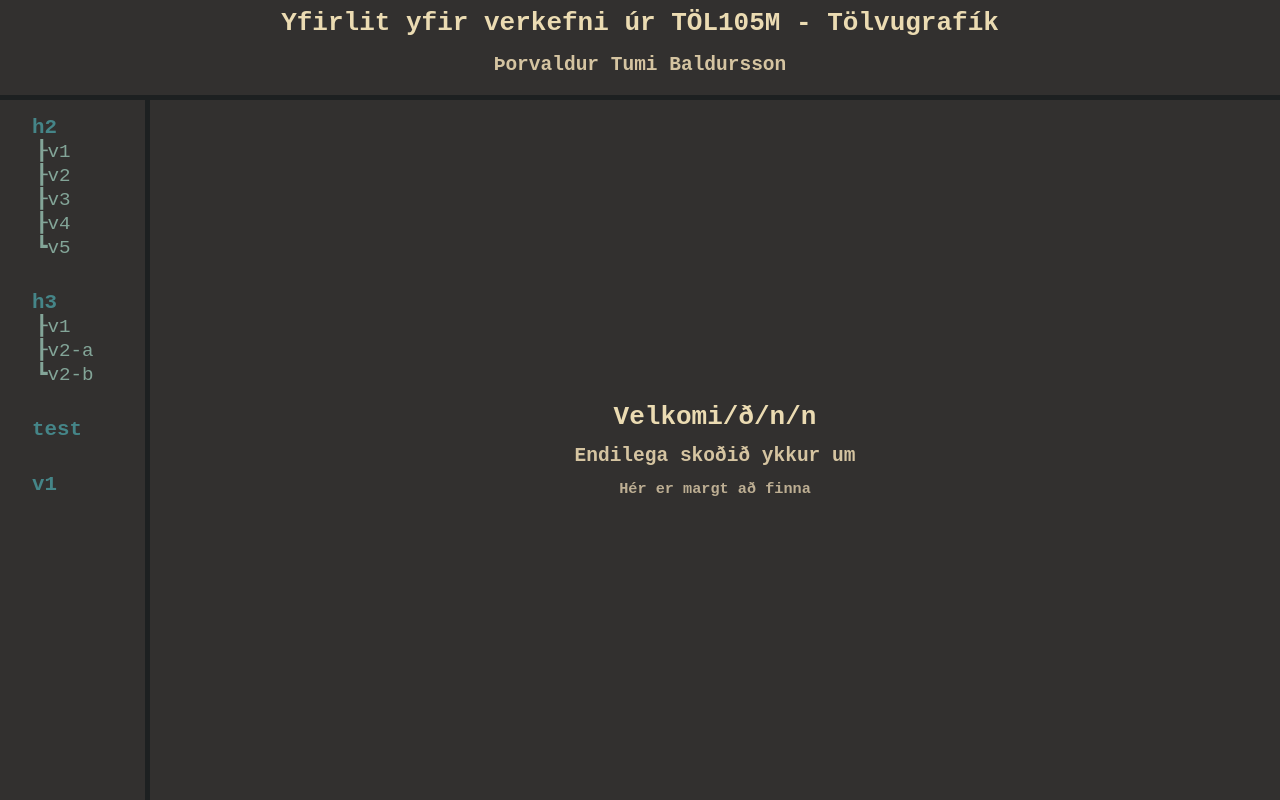
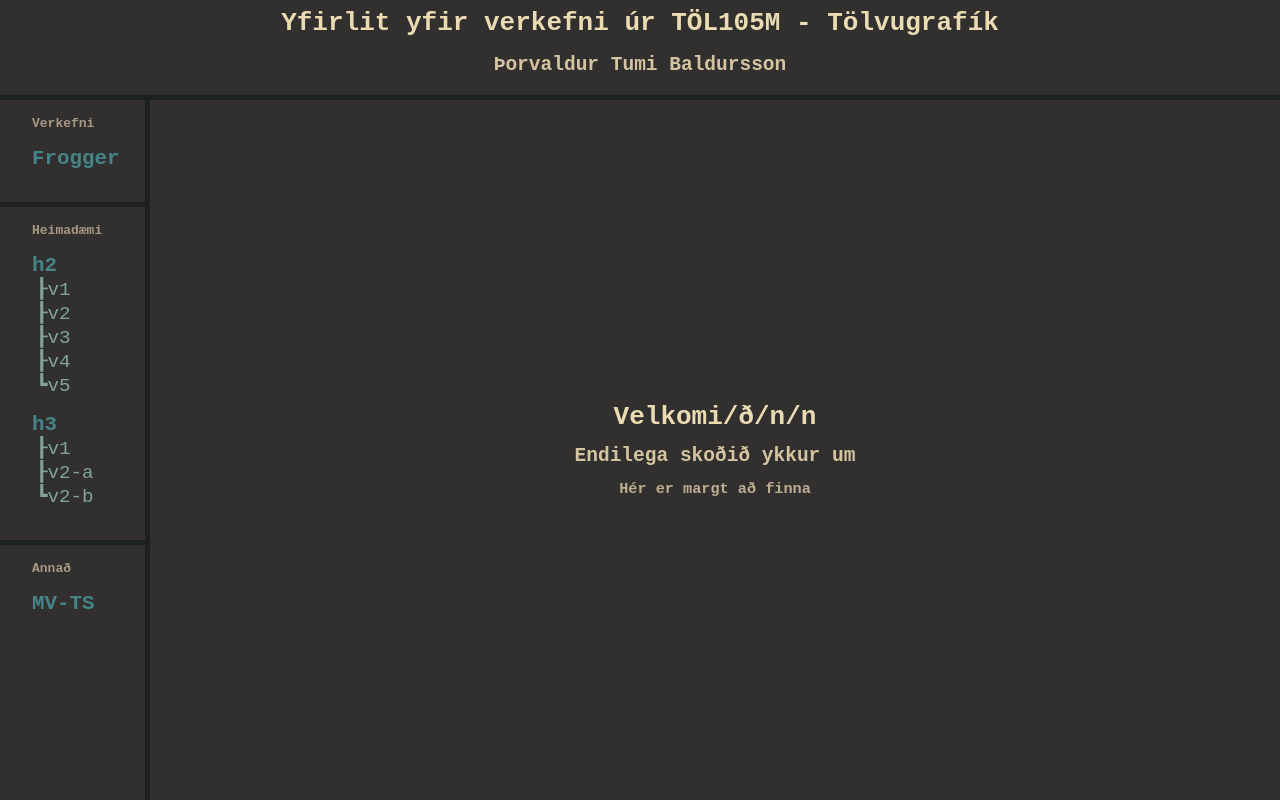
Before and after one commit to ofurtumi/grafik, a SvelteKit app in the folder programs/: page / in a window 1280 px wide. Built offline with nearby package versions, Linux system fonts and the light colour scheme.

Commit message:
uppfæra nav

```diff
--- a/programs/src/routes/+layout.svelte
+++ b/programs/src/routes/+layout.svelte
@@ -1,12 +1,20 @@
 <script lang="ts">
+  const alt_names: { [key: string]: string } = {
+    v1: "Frogger",
+    test: "MV-TS",
+  };
+  const categories: string[] = ["Verkefni", "Heimadæmi", "Annað"];
+
   type TREE = { [key: string]: string[] };
+  // aðferð frá vite til að fá skrár útfrá glob
   const links = Object.keys(import.meta.glob("./**"))
     .map((s) =>
       s
-        .split("/+")[0]
-        .substring(1)
-        .split("/")
-        .filter((s) => s !== "")
+        .split("/+")[0] // splitt á +page.svelte
+        .substring(1) // fjarlægja ./
+        .split("/") // splitt á /
+        .filter((s) => s !== "") // filtera út paths sem eru tómir
+        .filter((s) => !s.includes(".json"))
     )
     .filter((s) => s.length > 0);
 
@@ -18,6 +26,17 @@
       tree[link[0]].push(link[1]);
     }
   });
+
+  let sub_trees: TREE[] = [{}, {}, {}];
+  Object.entries(tree).forEach((branch) => {
+    if (branch[0].match(/h[0-9]/g)) {
+      sub_trees[1][branch[0]] = branch[1];
+    } else if (branch[0].match(/v[0-9]/g)) {
+      sub_trees[0][branch[0]] = branch[1];
+    } else {
+      sub_trees[2][branch[0]] = branch[1];
+    }
+  });
 </script>
 
 <header>
@@ -26,12 +45,19 @@
 </header>
 
 <nav>
-  {#each Object.entries(tree) as branch}
+  {#each sub_trees as sub_tree, i}
+    <div class="category">
+      <h4>{categories[i]}</h4>
+      {#each Object.entries(sub_tree) as branch}
         <div>
           {#if branch[1][0] === undefined}
             <h3>
               <a href={"/" + branch[0]}>
+                {#if branch[0] in alt_names}
+                  {alt_names[branch[0]]}
+                {:else}
                   {branch[0]}
+                {/if}
               </a>
             </h3>
           {:else}
@@ -42,6 +68,8 @@
               {/each}
             </div>
           {/if}
+        </div>
+      {/each}
     </div>
   {/each}
 </nav>
@@ -62,9 +90,18 @@
     flex-direction: column;
     height: 100%;
     border-right: var(--border);
+    gap: 1rem;
+  }
+
+  .category {
+    display: flex;
+    flex-direction: column;
     padding: 1rem;
     padding-left: 2rem;
-    gap: 2rem;
+    gap: 1rem;
+  }
+  .category:not(:first-child) {
+    border-top: var(--border);
   }
 
   main {
@@ -103,20 +140,4 @@
     font-size: 1.3rem;
     color: var(--blue-dim);
   }
-
-  .flex-column {
-    width: 100%;
-    display: flex;
-    flex-direction: column;
-    justify-content: flex-start;
-    align-items: center;
-    gap: 2rem;
-    padding: 1rem;
-  }
-
-  @media screen and (min-width: 700px) {
-    .flex-column {
-      justify-content: center;
-    }
-  }
 </style>
```
Lines whose indentation alone changed are shown as unchanged.
